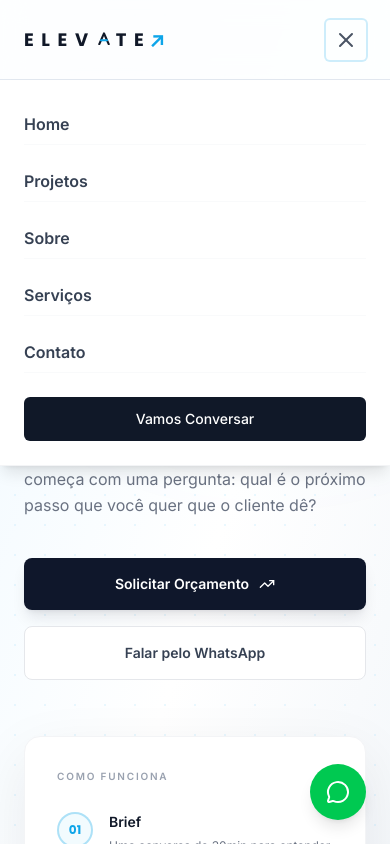
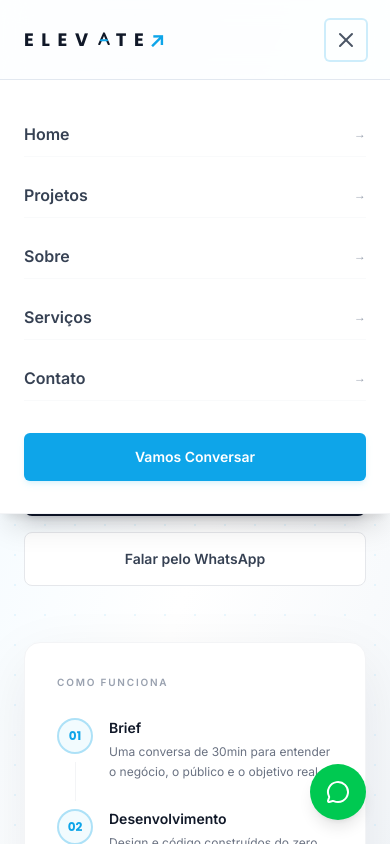
Before and after one commit to Hunter1805/site-portifolio, a React (Vite) app: page / in a window 390 px wide. Both pictures are taken after a click on the button 346 px from the left and 39 px from the top of the page. Shown: the top 844 px of the page. Built offline with nearby package versions, Linux system fonts and the light colour scheme.

Commit message:
design: refina UX mobile com seletores de abas, tipografia nativa e overlay com blur na Navbar

```diff
--- a/src/components/Comparison.tsx
+++ b/src/components/Comparison.tsx
@@ -1,7 +1,10 @@
+import { useState } from 'react';
 import { Reveal } from './Reveal';
 import { X, Check } from 'lucide-react';
 
 export default function Comparison() {
+  const [activeTab, setActiveTab] = useState<'generic' | 'elevate'>('elevate');
+
   const genericFeatures = [
     { text: 'Emojis genéricos e excessivos 🚀 💰 ✨' },
     { text: 'Gradientes saturados de roxo para azul' },
@@ -35,9 +38,35 @@ export default function Comparison() {
           </p>
         </Reveal>
 
+        {/* Seletores de abas no mobile */}
+        <div className="flex md:hidden bg-gray-100 p-1 rounded-xl mb-8 max-w-xs mx-auto border border-gray-200">
+          <button
+            onClick={() => setActiveTab('generic')}
+            className={`flex-1 py-2.5 text-xs font-bold rounded-lg transition-all ${
+              activeTab === 'generic'
+                ? 'bg-white text-gray-900 shadow-xs border border-gray-200/50'
+                : 'text-gray-500 hover:text-gray-900'
+            }`}
+          >
+            Site Genérico (Erro)
+          </button>
+          <button
+            onClick={() => setActiveTab('elevate')}
+            className={`flex-1 py-2.5 text-xs font-bold rounded-lg transition-all ${
+              activeTab === 'elevate'
+                ? 'bg-brand-sky text-white shadow-xs'
+                : 'text-gray-500 hover:text-gray-900'
+            }`}
+          >
+            Padrão Elevete (Premium)
+          </button>
+        </div>
+
         <div className="grid grid-cols-1 md:grid-cols-2 gap-8 lg:gap-12 items-stretch">
           {/* Card Esquerdo - Site Genérico */}
-          <Reveal className="flex flex-col bg-gray-50/50 border border-gray-200/80 rounded-2xl p-6 md:p-10 transition-all duration-300 hover:border-gray-300">
+          <Reveal className={`flex flex-col bg-gray-50/50 border border-gray-200/80 rounded-2xl p-6 md:p-10 transition-all duration-300 hover:border-gray-300 ${
+            activeTab === 'generic' ? 'flex' : 'hidden md:flex'
+          }`}>
             <div className="mb-8">
               <span className="font-sans text-[10px] font-bold text-gray-400 uppercase tracking-widest block mb-1">
                 O ERRO COMUM
@@ -83,7 +112,9 @@ export default function Comparison() {
           </Reveal>
 
           {/* Card Direito - Site Elevete */}
-          <Reveal className="flex flex-col bg-white border-2 border-brand-sky/20 shadow-xl shadow-brand-sky/5 rounded-2xl p-6 md:p-10 relative overflow-hidden transition-all duration-300 hover:border-brand-sky/40">
+          <Reveal className={`flex flex-col bg-white border-2 border-brand-sky/20 shadow-xl shadow-brand-sky/5 rounded-2xl p-6 md:p-10 relative overflow-hidden transition-all duration-300 hover:border-brand-sky/40 ${
+            activeTab === 'elevate' ? 'flex' : 'hidden md:flex'
+          }`}>
             {/* Tag de destaque premium */}
             <div className="absolute top-0 right-0 bg-brand-sky text-white font-sans text-[9px] font-bold uppercase tracking-widest px-4 py-1.5 rounded-bl-lg shadow-sm">
               Padrão Elevete
--- a/src/components/Hero.tsx
+++ b/src/components/Hero.tsx
@@ -92,8 +92,8 @@ export default function Hero() {
 
               {/* Headline — sem quebras forçadas */}
               <h1
-                className={`${slide(100)} font-display font-bold text-gray-900 leading-[1.08] mb-6`}
-                style={{ fontSize: 'clamp(2rem, 5vh, 4.25rem)', transitionDelay: '80ms' }}
+                className={`${slide(100)} font-display font-bold text-gray-900 leading-[1.08] mb-6 text-[2.125rem] sm:text-[3.25rem] md:text-[3.75rem] lg:text-[4.25rem]`}
+                style={{ transitionDelay: '80ms' }}
               >
                 Transforme Seu Negócio em Uma{' '}
                 <em className="italic text-brand-sky">Máquina de Vendas Digital</em>
@@ -101,7 +101,7 @@ export default function Hero() {
 
               {/* Subheadline */}
               <p
-                className={`${slide(0)} font-sans text-base text-gray-500 max-w-md leading-relaxed mb-10`}
+                className={`${slide(0)} font-sans text-sm sm:text-base text-gray-500 max-w-md leading-relaxed mb-10`}
                 style={{ transitionDelay: '160ms' }}
               >
                 Sites feitos para converter — não para ganhar prêmio de design.
--- a/src/components/Navbar.tsx
+++ b/src/components/Navbar.tsx
@@ -70,18 +70,41 @@ export default function Navbar() {
         </div>
       </div>
 
+      {/* Overlay do Menu Mobile com Blur */}
+      <div
+        className={`fixed inset-0 top-20 bg-slate-900/10 backdrop-blur-xs md:hidden z-30 transition-all duration-300 ${
+          isOpen ? 'opacity-100 visible' : 'opacity-0 invisible pointer-events-none'
+        }`}
+        onClick={() => setIsOpen(false)}
+      />
+
       {/* Menu Dropdown Mobile */}
       <div
-        className={`absolute top-20 left-0 w-full bg-white border-b border-gray-100 shadow-lg md:hidden flex flex-col px-6 py-6 gap-4 z-40 transition-all duration-300 origin-top ${
+        className={`absolute top-20 left-0 w-full bg-white border-b border-gray-100 shadow-xl md:hidden flex flex-col px-6 py-8 gap-4 z-40 transition-all duration-300 origin-top ${
           isOpen ? 'opacity-100 scale-y-100 visible' : 'opacity-0 scale-y-95 invisible pointer-events-none'
         }`}
       >
-        <Link className="font-sans text-base font-semibold text-gray-700 hover:text-gray-900 py-2 border-b border-gray-50" to="/">Home</Link>
-        <Link className="font-sans text-base font-semibold text-gray-700 hover:text-gray-900 py-2 border-b border-gray-50" to="/#projetos">Projetos</Link>
-        <Link className="font-sans text-base font-semibold text-gray-700 hover:text-gray-900 py-2 border-b border-gray-50" to="/sobre">Sobre</Link>
-        <Link className="font-sans text-base font-semibold text-gray-700 hover:text-gray-900 py-2 border-b border-gray-50" to="/#servicos">Serviços</Link>
-        <Link className="font-sans text-base font-semibold text-gray-700 hover:text-gray-900 py-2 border-b border-gray-50" to="/#contato">Contato</Link>
-        <Link className="bg-gray-900 text-white text-center py-3 rounded-md font-sans text-sm font-medium hover:bg-gray-800 transition-colors mt-2" to="/#contato">
+        <Link className="font-sans text-base font-semibold text-gray-700 hover:text-gray-900 py-2.5 border-b border-gray-50 flex items-center justify-between" to="/">
+          <span>Home</span>
+          <span className="text-gray-400 text-xs font-normal">→</span>
+        </Link>
+        <Link className="font-sans text-base font-semibold text-gray-700 hover:text-gray-900 py-2.5 border-b border-gray-50 flex items-center justify-between" to="/#projetos">
+          <span>Projetos</span>
+          <span className="text-gray-400 text-xs font-normal">→</span>
+        </Link>
+        <Link className="font-sans text-base font-semibold text-gray-700 hover:text-gray-900 py-2.5 border-b border-gray-50 flex items-center justify-between" to="/sobre">
+          <span>Sobre</span>
+          <span className="text-gray-400 text-xs font-normal">→</span>
+        </Link>
+        <Link className="font-sans text-base font-semibold text-gray-700 hover:text-gray-900 py-2.5 border-b border-gray-50 flex items-center justify-between" to="/#servicos">
+          <span>Serviços</span>
+          <span className="text-gray-400 text-xs font-normal">→</span>
+        </Link>
+        <Link className="font-sans text-base font-semibold text-gray-700 hover:text-gray-900 py-2.5 border-b border-gray-50 flex items-center justify-between" to="/#contato">
+          <span>Contato</span>
+          <span className="text-gray-400 text-xs font-normal">→</span>
+        </Link>
+        <Link className="bg-brand-sky text-white text-center py-3.5 rounded-md font-sans text-sm font-semibold hover:bg-sky-500 shadow-md shadow-sky-500/10 transition-colors mt-4" to="/#contato">
           Vamos Conversar
         </Link>
       </div>
```
